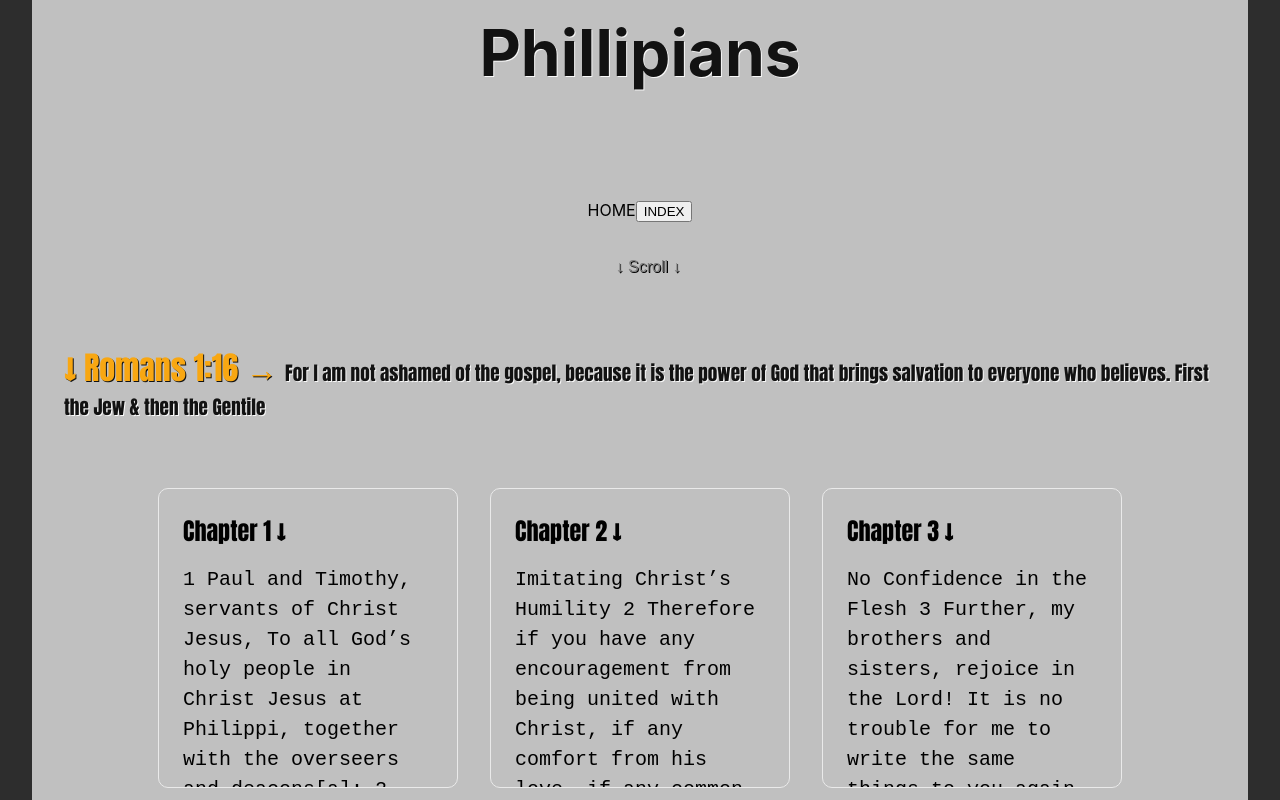
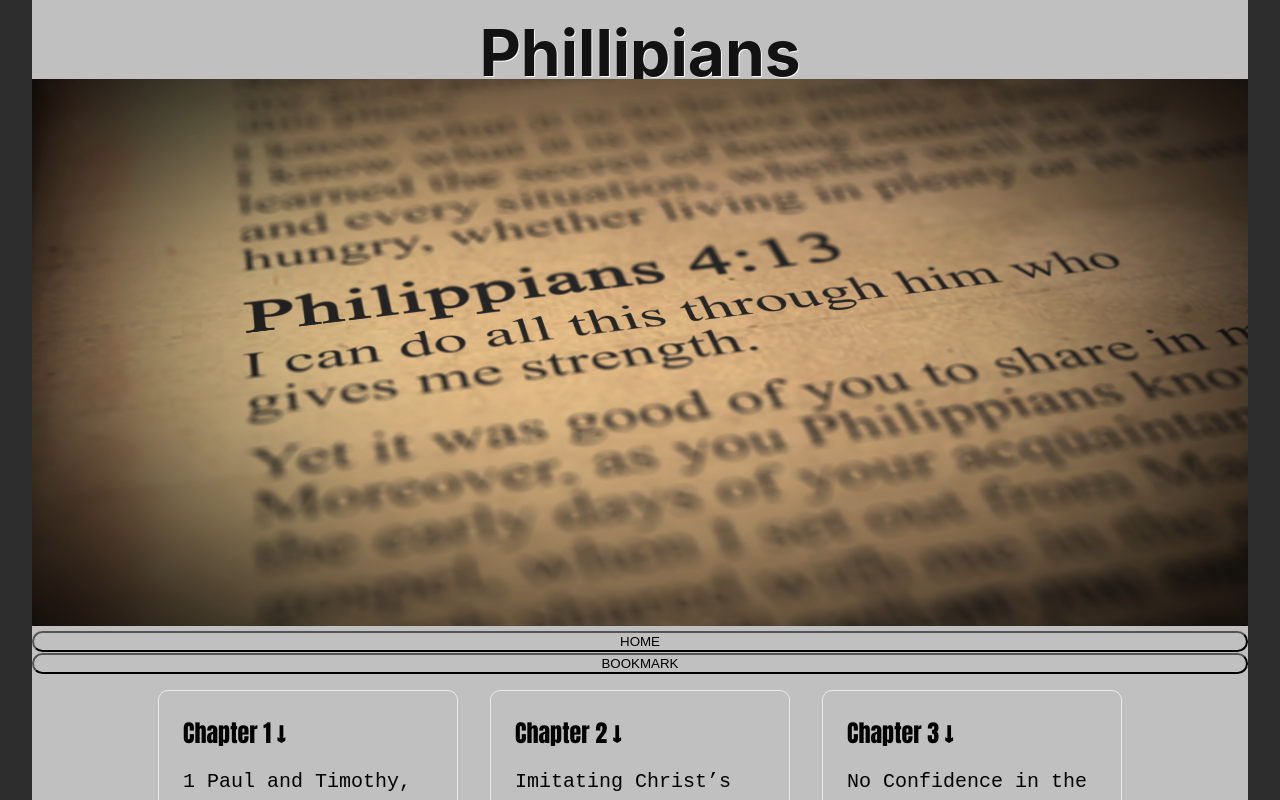
Before and after one commit to jnutt367/phillipians, a Next.js app: page / in a window 1280 px wide. Shown: the top 800 px of the page. Built offline with nearby package versions, Linux system fonts and the light colour scheme.

Commit message:
Update index.js
"/ephesians.jpg"

```diff
--- a/pages/index.js
+++ b/pages/index.js
@@ -20,26 +20,21 @@ export default function Home() {
 
 
         </h1>
-        <div className={styles.flex}>
+       <div className={styles.hero}>
+       <Image
+                                src="/philippians.png"
+                                alt="Jesus teaching"
+                                height={900}
+                                width={2000}
+                                priority
+                              />
 
-         <a className={styles.code} href="https://the-holy-bible.vercel.app">HOME</a>
-                     <a href="https://index-olive-two.vercel.app/">
-                     <button className={styles.code}>
-                         INDEX
-                     </button>
-                     </a>
-                 </div>
-        <p className={styles.description}>
-
-          <code className={styles.publisher}>&darr; Scroll &darr; </code>
-        </p>
-
-
-        <p className={styles.h2}>
-        <span className={styles.span}> &darr; Romans 1:16 &rarr; </span>
-          For I am not ashamed of the  gospel, because it is the power
-          of God that brings salvation to everyone who believes. First the Jew & then the Gentile
-        </p>
+       <a href="https://the-holy-bible.vercel.app/">
+            <button className={styles.button}>HOME</button>
+       </a>
+         <a href="https://the-holy-bible.vercel.app/">
+            <button className={styles.button}>BOOKMARK</button>
+       </a>
         <div className={styles.grid}>
           <a href="https://nextjs.org/docs" className={styles.card}>
             <h2>Chapter 1 &darr;</h2>
@@ -157,6 +152,7 @@ Final Greetings
 
 
         </div>
+</div>
       </main>
 
       <footer className={styles.footer}>
```
